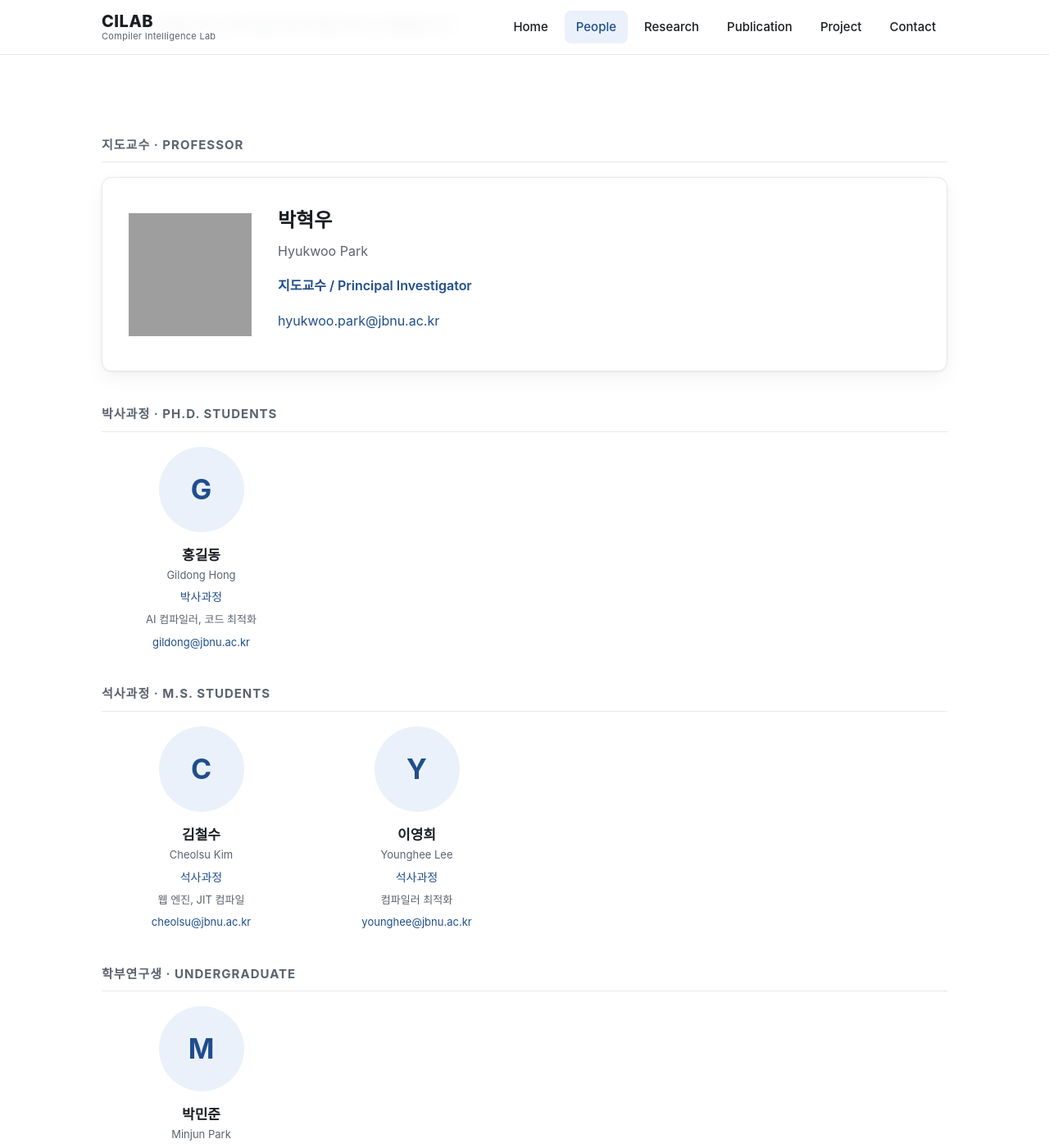
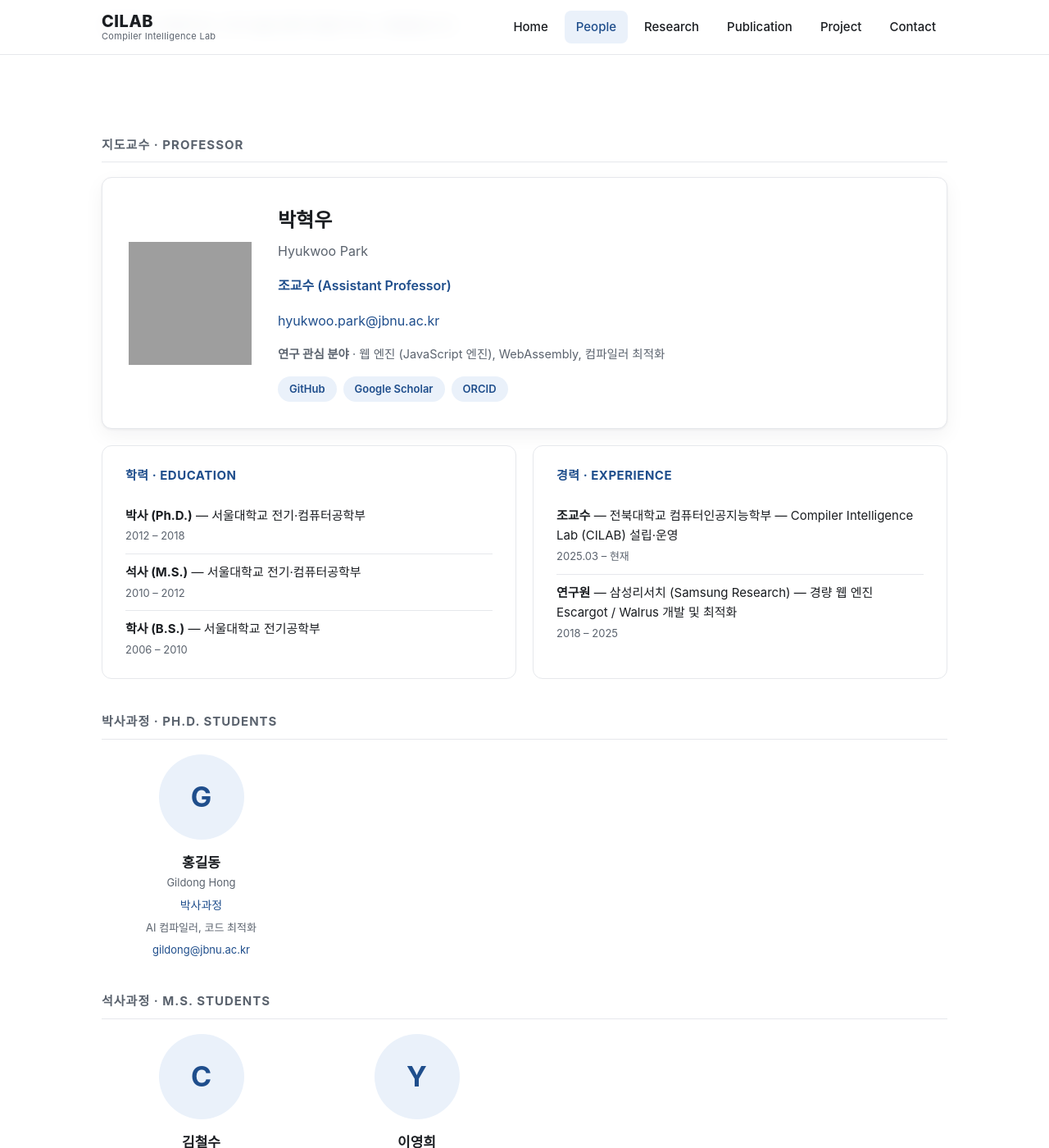
Before and after one commit to JBNU-CILAB/JBNU-CILAB.github.io, a Jekyll site: the page built from people.html, in a window 1280 px wide and 1400 px high, scrolled down 204 px. Shown: the whole window at 82% size. Built offline with Jekyll 4.4.1, drawn with Linux system fonts in a browser that asks for light colours; some web fonts are replaced; grey boxes are pictures that could not be loaded.

Commit message:
Add professor details to People page
- New _data/professor.yml: education, career, research interests,
  and external profile links (GitHub / Google Scholar / ORCID)
- Extend PI card and add education/career blocks with styles
- Update PI title to Assistant Professor

```diff
--- a/_config.yml
+++ b/_config.yml
@@ -21,7 +21,7 @@ lab:
 pi:
   name_ko: "박혁우"
   name_en: "Hyukwoo Park"
-  title: "지도교수 / Principal Investigator"
+  title: "조교수 (Assistant Professor)"
   email: "hyukwoo.park@jbnu.ac.kr"
   photo: "professor.jpg"   # assets/img/ 안에 이미지 파일을 넣으세요
 
--- /dev/null
+++ b/_data/professor.yml
@@ -0,0 +1,30 @@
+# ── 지도교수 상세 정보 ─────────────────────────────
+# People 페이지의 교수 소개 영역에 표시됩니다.
+# 기본 정보(이름·이메일·사진)는 _config.yml 의 pi: 항목에서 관리합니다.
+
+interests: "웹 엔진 (JavaScript 엔진), WebAssembly, 컴파일러 최적화"
+
+education:
+  - degree: "박사 (Ph.D.)"
+    detail: "서울대학교 전기·컴퓨터공학부"
+    period: "2012 – 2018"
+  - degree: "석사 (M.S.)"
+    detail: "서울대학교 전기·컴퓨터공학부"
+    period: "2010 – 2012"
+  - degree: "학사 (B.S.)"
+    detail: "서울대학교 전기공학부"
+    period: "2006 – 2010"
+
+career:
+  - position: "조교수"
+    org: "전북대학교 컴퓨터인공지능학부 — Compiler Intelligence Lab (CILAB) 설립·운영"
+    period: "2025.03 – 현재"
+  - position: "연구원"
+    org: "삼성리서치 (Samsung Research) — 경량 웹 엔진 Escargot / Walrus 개발 및 최적화"
+    period: "2018 – 2025"
+
+# 외부 프로필 링크 (url 을 채우면 자동으로 버튼이 표시됩니다)
+links:
+  - { name: "GitHub",         url: "https://github.com/clover2123" }
+  - { name: "Google Scholar", url: "https://scholar.google.com/citations?user=3PUM8NQAAAAJ" }
+  - { name: "ORCID",          url: "https://orcid.org/0000-0002-8525-0652" }
--- a/assets/css/style.css
+++ b/assets/css/style.css
@@ -165,6 +165,34 @@ h2.section-title { font-size: 26px; margin: 0 0 28px; letter-spacing: -.3px; }
 .pi-info .pi-en { color: var(--text-muted); margin: 0 0 10px; }
 .pi-info .pi-title { color: var(--accent); font-weight: 600; }
 
+/* PI 상세 (연구분야·링크·학력·경력) */
+.pi-interests { font-size: 14.5px; color: var(--text-muted); margin-top: 10px; word-break: keep-all; }
+.pi-links { display: flex; flex-wrap: wrap; gap: 8px; margin-top: 12px; }
+.pi-link {
+  font-size: 13px; font-weight: 600; padding: 5px 14px; border-radius: 999px;
+  background: var(--accent-soft); color: var(--accent);
+}
+.pi-link:hover { text-decoration: none; background: var(--accent); color: #fff; }
+.pi-details {
+  display: grid; grid-template-columns: 1fr 1fr; gap: 20px; margin-top: 20px;
+}
+.pi-block {
+  background: var(--bg); border: 1px solid var(--line);
+  border-radius: var(--radius); padding: 24px 28px;
+}
+.pi-block h4 {
+  margin: 0 0 14px; font-size: 15px; color: var(--accent);
+  text-transform: uppercase; letter-spacing: .5px;
+}
+.pi-block ul { list-style: none; margin: 0; padding: 0; }
+.pi-block li {
+  padding: 10px 0; border-bottom: 1px solid var(--line);
+  display: flex; flex-direction: column; gap: 2px;
+}
+.pi-block li:last-child { border-bottom: none; padding-bottom: 0; }
+.pi-block .d-main { font-size: 15px; word-break: keep-all; }
+.pi-block .d-period { font-size: 13px; color: var(--text-muted); }
+
 /* ── Publications ─────────────────────────────── */
 .pub-year { font-size: 22px; font-weight: 800; margin: 36px 0 16px; color: var(--accent); }
 .pub-item {
@@ -216,6 +244,8 @@ h2.section-title { font-size: 26px; margin: 0 0 28px; letter-spacing: -.3px; }
   .grid-3, .grid-4 { grid-template-columns: repeat(2, 1fr); }
   .contact-grid { grid-template-columns: 1fr; }
   .pi-card { flex-direction: column; text-align: center; }
+  .pi-card .pi-links { justify-content: center; }
+  .pi-details { grid-template-columns: 1fr; }
 }
 @media (max-width: 640px) {
   .nav-toggle { display: flex; }
--- a/people.html
+++ b/people.html
@@ -29,6 +29,42 @@ permalink: /people/
         <p class="pi-en">{{ site.pi.name_en }}</p>
         <p class="pi-title">{{ site.pi.title }}</p>
         <p><a href="mailto:{{ site.pi.email }}">{{ site.pi.email }}</a></p>
+        <p class="pi-interests"><strong>연구 관심 분야</strong> · {{ site.data.professor.interests }}</p>
+        {% assign has_links = false %}
+        {% for l in site.data.professor.links %}{% if l.url != "" %}{% assign has_links = true %}{% endif %}{% endfor %}
+        {% if has_links %}
+        <div class="pi-links">
+          {% for l in site.data.professor.links %}
+            {% if l.url != "" %}<a class="pi-link" href="{{ l.url }}" target="_blank" rel="noopener">{{ l.name }}</a>{% endif %}
+          {% endfor %}
+        </div>
+        {% endif %}
+      </div>
+    </div>
+
+    <!-- 학력 / 경력 -->
+    <div class="pi-details">
+      <div class="pi-block">
+        <h4>학력 · Education</h4>
+        <ul>
+          {% for e in site.data.professor.education %}
+          <li>
+            <span class="d-main"><strong>{{ e.degree }}</strong> — {{ e.detail }}</span>
+            <span class="d-period">{{ e.period }}</span>
+          </li>
+          {% endfor %}
+        </ul>
+      </div>
+      <div class="pi-block">
+        <h4>경력 · Experience</h4>
+        <ul>
+          {% for c in site.data.professor.career %}
+          <li>
+            <span class="d-main"><strong>{{ c.position }}</strong> — {{ c.org }}</span>
+            <span class="d-period">{{ c.period }}</span>
+          </li>
+          {% endfor %}
+        </ul>
       </div>
     </div>
 
```
